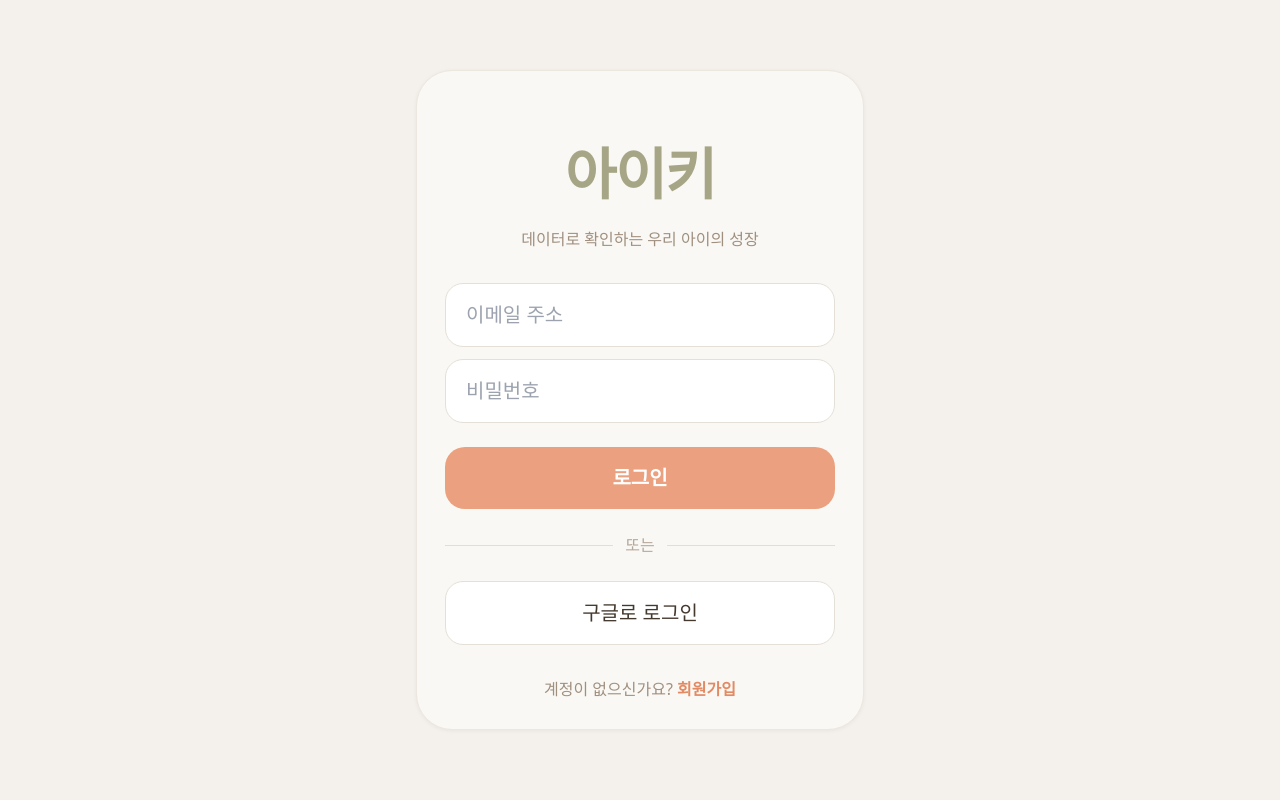
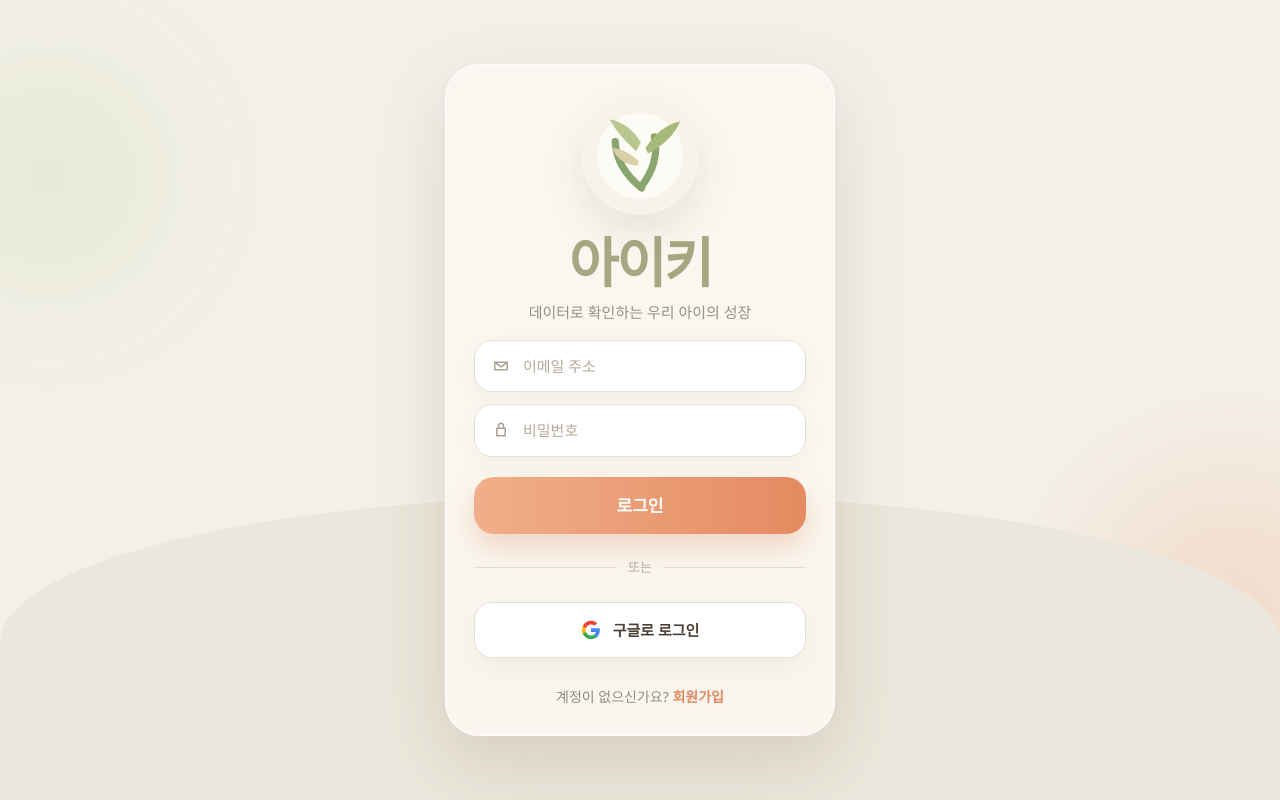
Before and after one commit to eska-start/baby, a Next.js app: page /login in a window 1280 px wide. Built offline with nearby package versions, Linux system fonts and the light colour scheme; no server answers.

Commit message:
Polish login page with Aiki branding

```diff
--- a/src/app/login/page.tsx
+++ b/src/app/login/page.tsx
@@ -4,6 +4,56 @@ import { useEffect, useState } from "react";
 import Link from "next/link";
 import { useRouter } from "next/navigation";
 import { useAuth } from "@/app/auth-provider";
+
+function AikiBrandMark() {
+  return (
+    <div className="mx-auto mb-4 flex flex-col items-center">
+      <div className="relative flex h-[118px] w-[118px] items-center justify-center rounded-full bg-[#F7F3E9] shadow-[0_18px_38px_rgba(138,124,102,0.16)]">
+        <div className="absolute inset-4 rounded-full bg-[#FDFBF6]" />
+        <svg viewBox="0 0 120 120" className="relative h-[96px] w-[96px]" aria-hidden="true">
+          <path d="M62 100C42 84 30 65 29 42" fill="none" stroke="#8AA56F" strokeWidth="9" strokeLinecap="round" />
+          <path d="M61 99C76 80 83 59 78 36" fill="none" stroke="#8AA56F" strokeWidth="9" strokeLinecap="round" />
+          <path d="M55 54C39 39 29 27 22 14C39 17 52 28 61 43" fill="#B9C68D" />
+          <path d="M67 50C79 31 94 20 110 17C103 34 89 47 70 57" fill="#A6B87A" />
+          <path d="M58 66C47 56 37 51 25 50C31 64 43 72 58 72" fill="#D8CFA7" />
+        </svg>
+      </div>
+      <div className="mt-5 text-center">
+        <div className="font-serif text-[54px] font-semibold leading-none tracking-[-0.04em] text-[#A7A883]">아이키</div>
+        <p className="mt-3 text-[15px] font-medium text-[#9A8F83]">데이터로 확인하는 우리 아이의 성장</p>
+      </div>
+    </div>
+  );
+}
+
+function MailIcon() {
+  return (
+    <svg viewBox="0 0 24 24" className="h-5 w-5" fill="none" aria-hidden="true">
+      <path d="M4.5 7.5h15v9h-15v-9Z" stroke="currentColor" strokeWidth="1.8" strokeLinejoin="round" />
+      <path d="m5 8 7 5 7-5" stroke="currentColor" strokeWidth="1.8" strokeLinecap="round" strokeLinejoin="round" />
+    </svg>
+  );
+}
+
+function LockIcon() {
+  return (
+    <svg viewBox="0 0 24 24" className="h-5 w-5" fill="none" aria-hidden="true">
+      <path d="M7 10h10v9H7v-9Z" stroke="currentColor" strokeWidth="1.8" strokeLinejoin="round" />
+      <path d="M9 10V7.8C9 5.7 10.3 4 12 4s3 1.7 3 3.8V10" stroke="currentColor" strokeWidth="1.8" strokeLinecap="round" />
+    </svg>
+  );
+}
+
+function GoogleIcon() {
+  return (
+    <svg viewBox="0 0 24 24" className="h-5 w-5" aria-hidden="true">
+      <path fill="#4285F4" d="M22.56 12.25c0-.78-.07-1.53-.2-2.25H12v4.26h5.92c-.26 1.37-1.04 2.53-2.21 3.31v2.77h3.57c2.08-1.92 3.28-4.74 3.28-8.09Z" />
+      <path fill="#34A853" d="M12 23c2.97 0 5.46-.98 7.28-2.66l-3.57-2.77c-.98.66-2.23 1.06-3.71 1.06-2.86 0-5.29-1.93-6.16-4.53H2.18v2.84C3.99 20.53 7.7 23 12 23Z" />
+      <path fill="#FBBC05" d="M5.84 14.1c-.22-.66-.35-1.36-.35-2.1s.13-1.44.35-2.1V7.06H2.18C1.43 8.55 1 10.22 1 12s.43 3.45 1.18 4.94l3.66-2.84Z" />
+      <path fill="#EA4335" d="M12 5.38c1.62 0 3.06.56 4.21 1.64l3.15-3.15C17.45 2.09 14.97 1 12 1 7.7 1 3.99 3.47 2.18 7.06L5.84 9.9C6.71 7.31 9.14 5.38 12 5.38Z" />
+    </svg>
+  );
+}
 
 export default function LoginPage() {
   const { user, isLoading, loginWithGoogle, loginWithEmail } = useAuth();
@@ -38,23 +88,68 @@ export default function LoginPage() {
   };
 
   return (
-    <div className="flex min-h-screen items-center justify-center bg-[#f4f1ec] p-4">
-      <div className="w-full max-w-md rounded-[36px] border border-[#ece7df] bg-[#faf8f4] p-7 shadow-soft">
-        <h1 className="mt-8 text-center font-serif text-[56px] font-semibold tracking-tight text-[#A6A686]">아이키</h1>
-        <p className="mb-8 mt-3 text-center text-[16px] text-[#9f8f7f]">데이터로 확인하는 우리 아이의 성장</p>
+    <div className="relative flex min-h-screen items-center justify-center overflow-hidden bg-[#F4F0E9] px-5 py-8">
+      <div className="pointer-events-none absolute -left-20 top-12 h-64 w-64 rounded-full bg-[#DDE5C8]/55 blur-3xl" />
+      <div className="pointer-events-none absolute -right-24 bottom-10 h-72 w-72 rounded-full bg-[#EFC5A9]/45 blur-3xl" />
+      <div className="pointer-events-none absolute bottom-0 left-0 right-0 h-[38%] rounded-t-[48%] bg-[#ECE7DC]" />
 
-        {error && <div className="mb-3 rounded-[10px] bg-red-50 px-4 py-2.5 text-[12px] text-red-500">{error}</div>}
+      <div className="relative w-full max-w-[390px] rounded-[34px] border border-white/70 bg-[#FBF8F1]/90 px-7 pb-7 pt-8 shadow-[0_26px_70px_rgba(103,88,70,0.18)] backdrop-blur">
+        <AikiBrandMark />
 
-        <input value={email} onChange={(e) => setEmail(e.target.value)} type="email" placeholder="이메일 주소" className="mb-3 w-full rounded-[18px] border border-[#e5e0d7] bg-white px-5 py-4 text-[20px] outline-none" />
-        <input value={password} onChange={(e) => setPassword(e.target.value)} type="password" placeholder="비밀번호" className="mb-6 w-full rounded-[18px] border border-[#e5e0d7] bg-white px-5 py-4 text-[20px] outline-none" />
+        {error && <div className="mb-4 rounded-[14px] bg-red-50 px-4 py-3 text-[12px] leading-relaxed text-red-500">{error}</div>}
 
-        <button type="button" onClick={handleEmailLogin} disabled={loading} className="w-full rounded-[20px] bg-[#eba17f] py-4 text-[20px] font-semibold text-white disabled:opacity-60">{loading ? "로그인 중..." : "로그인"}</button>
+        <div className="space-y-3">
+          <label className="flex items-center gap-3 rounded-[18px] border border-[#E7DED1] bg-white px-4 py-3.5 text-[#AAA093] shadow-[0_8px_20px_rgba(127,112,92,0.06)]">
+            <MailIcon />
+            <input
+              value={email}
+              onChange={(e) => setEmail(e.target.value)}
+              type="email"
+              placeholder="이메일 주소"
+              className="min-w-0 flex-1 bg-transparent text-[15px] font-medium text-[#4E4438] outline-none placeholder:text-[#B4A99B]"
+            />
+          </label>
 
-        <div className="my-6 flex items-center gap-3 text-[#b4a79b]"><div className="h-px flex-1 bg-[#e4ddd2]" /><span>또는</span><div className="h-px flex-1 bg-[#e4ddd2]" /></div>
+          <label className="flex items-center gap-3 rounded-[18px] border border-[#E7DED1] bg-white px-4 py-3.5 text-[#AAA093] shadow-[0_8px_20px_rgba(127,112,92,0.06)]">
+            <LockIcon />
+            <input
+              value={password}
+              onChange={(e) => setPassword(e.target.value)}
+              type="password"
+              placeholder="비밀번호"
+              className="min-w-0 flex-1 bg-transparent text-[15px] font-medium text-[#4E4438] outline-none placeholder:text-[#B4A99B]"
+            />
+          </label>
+        </div>
 
-        <button type="button" onClick={handleGoogleLogin} disabled={loading} className="w-full rounded-[18px] border border-[#e5e0d7] bg-white py-4 text-[20px] font-medium text-[#44392f] disabled:opacity-60">구글로 로그인</button>
+        <button
+          type="button"
+          onClick={handleEmailLogin}
+          disabled={loading}
+          className="mt-5 w-full rounded-[20px] bg-gradient-to-r from-[#F0AF89] to-[#E58A61] py-4 text-[17px] font-bold text-white shadow-[0_14px_28px_rgba(219,132,91,0.28)] transition active:scale-[0.99] disabled:opacity-60"
+        >
+          {loading ? "로그인 중..." : "로그인"}
+        </button>
 
-        <div className="mt-8 text-center text-[16px] text-[#9f8f7f]">계정이 없으신가요? <Link href="/signup" className="font-semibold text-[#e18a63]">회원가입</Link></div>
+        <div className="my-6 flex items-center gap-3 text-[13px] font-medium text-[#B2A797]">
+          <div className="h-px flex-1 bg-[#E4DCCE]" />
+          <span>또는</span>
+          <div className="h-px flex-1 bg-[#E4DCCE]" />
+        </div>
+
+        <button
+          type="button"
+          onClick={handleGoogleLogin}
+          disabled={loading}
+          className="flex w-full items-center justify-center gap-3 rounded-[18px] border border-[#E7DED1] bg-white py-4 text-[15px] font-bold text-[#4B4136] shadow-[0_10px_24px_rgba(127,112,92,0.08)] transition active:scale-[0.99] disabled:opacity-60"
+        >
+          <GoogleIcon />
+          구글로 로그인
+        </button>
+
+        <p className="mt-7 text-center text-[14px] font-medium text-[#958A7D]">
+          계정이 없으신가요? <Link href="/signup" className="font-bold text-[#E08961]">회원가입</Link>
+        </p>
       </div>
     </div>
   );
```
